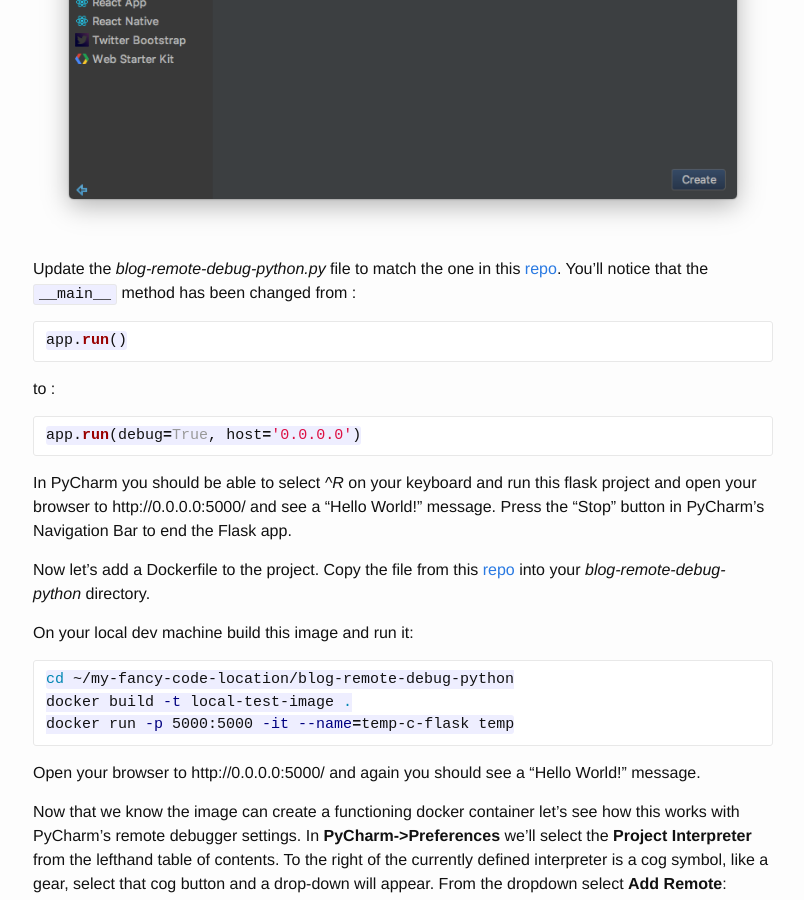
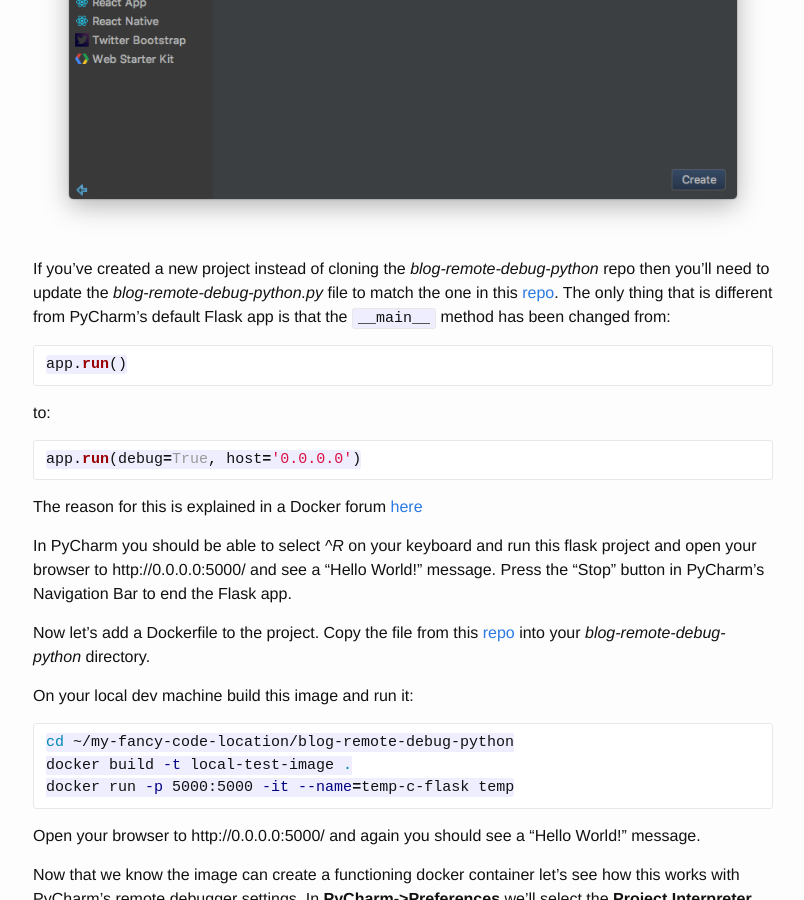
Before and after one commit to davidraleigh/davidraleigh.github.io, a Jekyll site: the page built from _posts/2017-06-27-Debugging-a-Remote-Docker-Container-with-PyCharm.md, in a window 1280 px wide and 900 px high, scrolled down 6834 px. Shown: the whole window, without its empty margins (237-1041 px from the left). Built offline with Jekyll 4.4.1, drawn with Linux system fonts in a browser that asks for light colours; our own code applies the rules of GitHub Pages for plain Markdown files; comment, search, counter and statistics services are not loaded.

Commit message:
Update 2017-06-27-Debugging-a-Remote-Docker-Container-with-PyCharm.md

````diff
--- a/_posts/2017-06-27-Debugging-a-Remote-Docker-Container-with-PyCharm.md
+++ b/_posts/2017-06-27-Debugging-a-Remote-Docker-Container-with-PyCharm.md
@@ -128,14 +128,15 @@ In PyCharm start a new Flask project called *blog-remote-debug-python*. Leave th
 ![Basic Flask Setup](https://davidraleigh.github.io/assets/pycharm-remote-debug/pycharm_remote_debug_3.png)
 
 
-Update the *blog-remote-debug-python.py* file to match the one in this [repo](https://raw.githubusercontent.com/davidraleigh/blog-remote-debug-python/master/blog-remote-debug-python.py). You'll notice that the `__main__` method has been changed from :
+If you've created a new project instead of cloning the *blog-remote-debug-python* repo then you'll need to update the *blog-remote-debug-python.py* file to match the one in this [repo](https://raw.githubusercontent.com/davidraleigh/blog-remote-debug-python/master/blog-remote-debug-python.py). The only thing that is different from PyCharm's default Flask app is that the `__main__` method has been changed from:
 ```python
 app.run()
 ```
-to :
+to:
 ```python
 app.run(debug=True, host='0.0.0.0')
 ```
+The reason for this is explained in a Docker forum [here](https://forums.docker.com/t/using-localhost-for-to-access-running-container/3148/2)
 
 In PyCharm you should be able to select *^R* on your keyboard and run this flask project and open your browser to http://0.0.0.0:5000/ and see a "Hello World!" message. Press the "Stop" button in PyCharm's Navigation Bar to end the Flask app.
 
````
